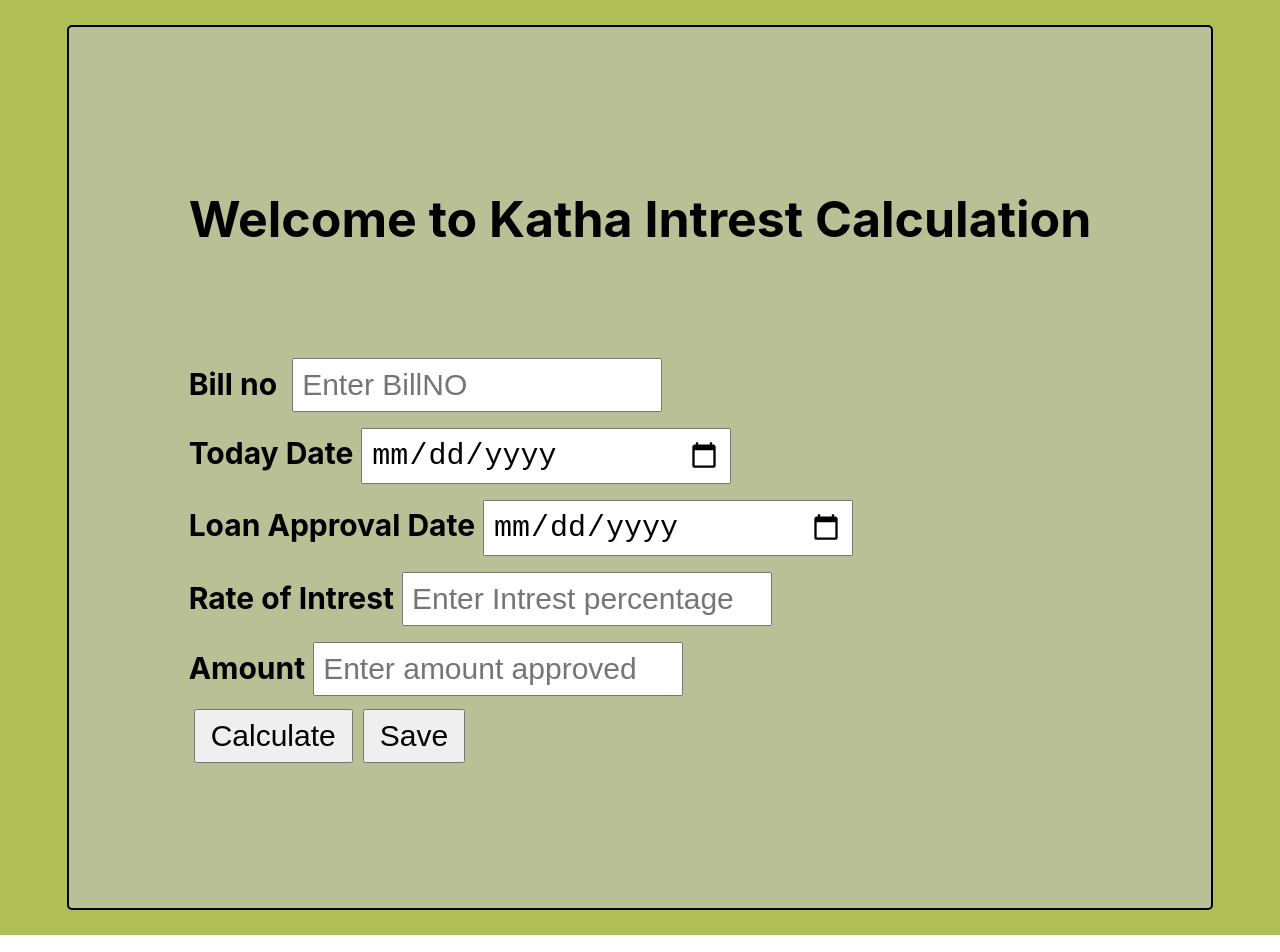
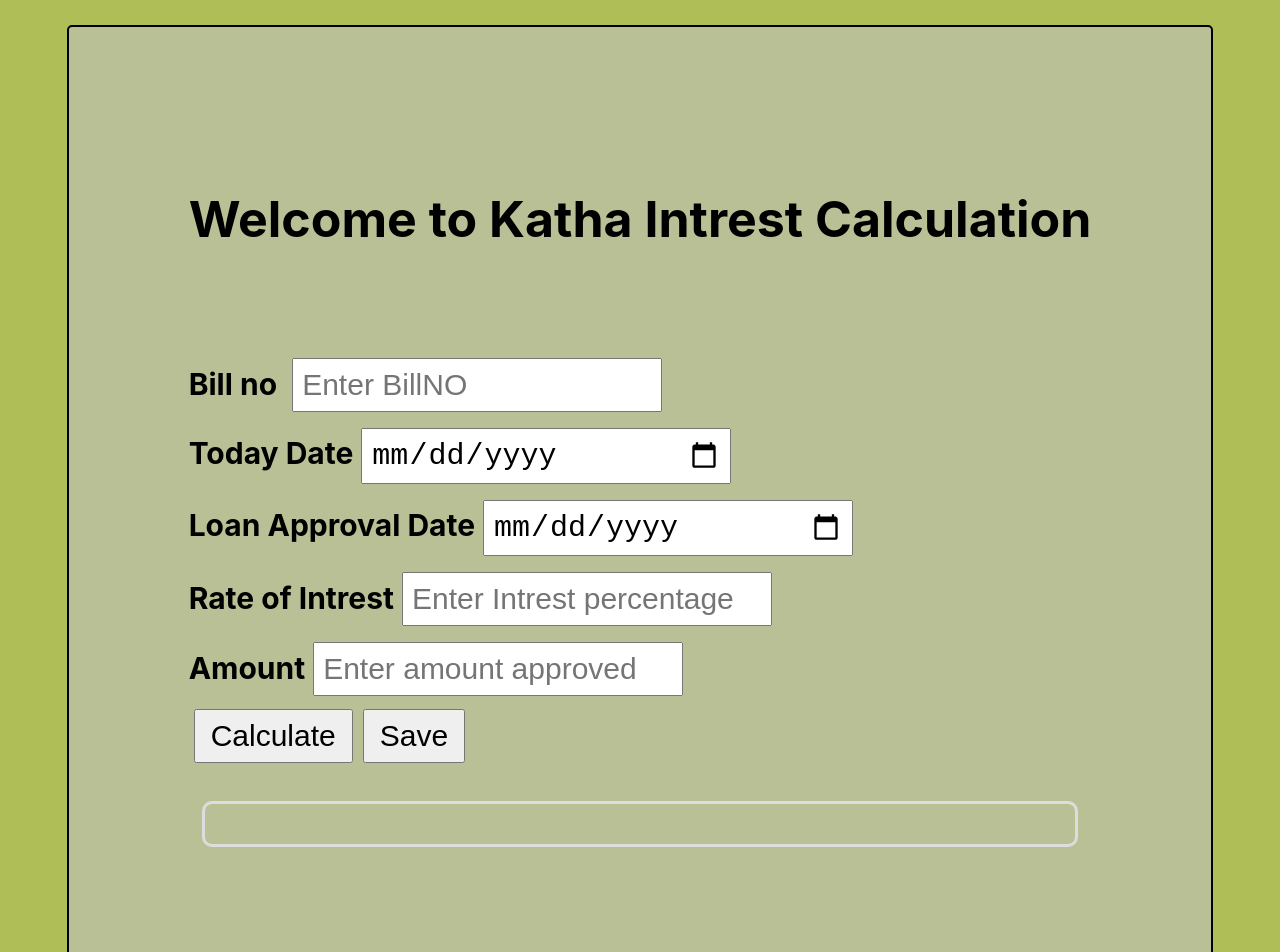
Before and after one commit to manish1r/Financial-Intreset-Calculation, a React (Create React App) app in the folder hisab/: page /katha in a window 1280 px wide. Shown: the top 952 px of the page. Built offline with nearby package versions, Linux system fonts and the light colour scheme.

Commit message:
updating CSS

```diff
--- a/hisab/src/components/customer.js
+++ b/hisab/src/components/customer.js
@@ -100,7 +100,7 @@ export default function Customer(){
                 <button type="button" onClick={save}>Save</button>
                 <br/><br/>
                 <div id="result"></div>
-            <div className="row"></div>
+            <div class="card" className="row"></div>
         </div>
         </div>
     );
--- a/hisab/src/components/katha.js
+++ b/hisab/src/components/katha.js
@@ -100,7 +100,7 @@ export default function Customer(){
                 <button type="button" onClick={calIntrest}>Calculate</button>
                 <button type="button" onClick={save}>Save</button>
                 <br/><br/>
-                <div id="result"></div>
+                <div class="card" id="result"></div>
             <div className="row"></div>
         </div>
         </div>
```
